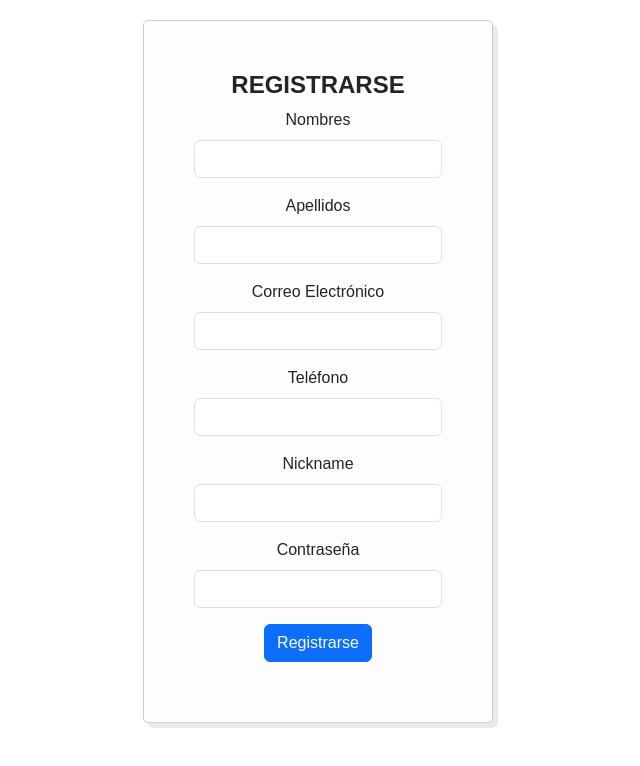
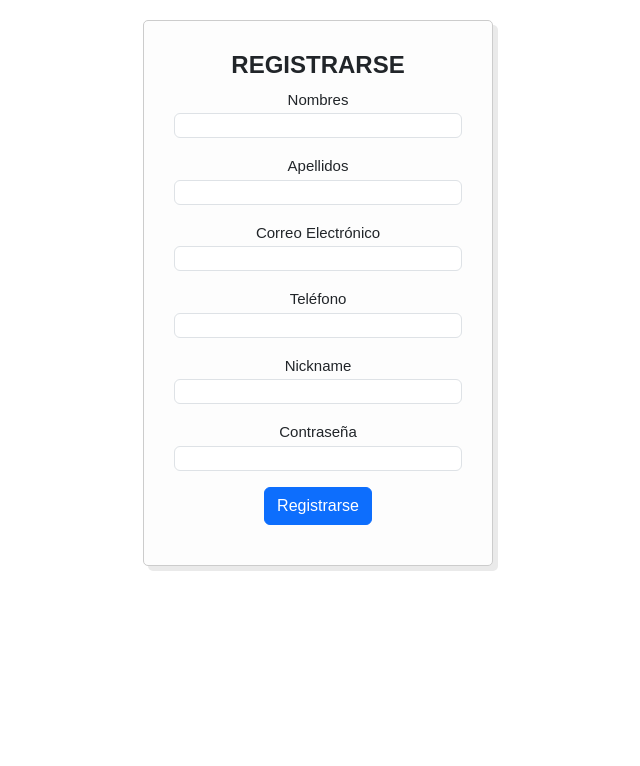
Before and after one commit to mikerb95/talento_tech_proyecto_final, a website: page public/registrar.html in a window 1280 px wide. Shown: the whole page, without its empty margins (322-962 px from the left). Drawn offline with nearby package versions, Linux system fonts and the light colour scheme.

Commit message:
se agregan los estilos a resgistrar.html a traves del archivo registrar.css

```diff
--- a/public/css/registrar.css
+++ b/public/css/registrar.css
@@ -0,0 +1,50 @@
+/* reset de CSS inicio - eliminas las características predeterminadas sobre navegadores */
+* {
+    margin: 0;
+    padding: 0;
+    box-sizing: border-box;
+  }
+/* reset de CSS fin */
+/* inicio de estilos sección index.html */
+
+body {
+    font-family: Arial, sans-serif;
+    padding: 20px;
+}
+/* fin de estilos  index.html*/
+
+/* sección inicio */
+
+.registro{
+  background-color: #fdfdfd;
+  margin: auto;
+  width: 350px;
+  text-align: center;
+  padding: 30px;
+  border-radius: 5px;
+  box-shadow: 5px 5px 0 #cccccc6b;
+  border: solid 1px #cccccc;
+}
+
+/* seccion de p inicio  */
+
+h4{
+  font-weight: bold;
+}
+
+/* seccion de label*/
+.mb-3 label{
+    font-size: 15px;
+    margin-bottom: 2px;
+}
+
+/* seccion de input*/
+.mb-3 input{
+    height: 25px;
+}
+
+/* seccion boton */
+
+button{
+  margin-bottom: 10px;
+}
--- a/public/registrar.html
+++ b/public/registrar.html
@@ -11,11 +11,11 @@
     <link href="https://cdn.jsdelivr.net/npm/bootstrap@5.3.3/dist/css/bootstrap.min.css" rel="stylesheet" integrity="sha384-QWTKZyjpPEjISv5WaRU9OFeRpok6YctnYmDr5pNlyT2bRjXh0JMhjY6hW+ALEwIH" crossorigin="anonymous">
     <script src="https://cdn.jsdelivr.net/npm/bootstrap@5.3.3/dist/js/bootstrap.bundle.min.js" integrity="sha384-YvpcrYf0tY3lHB60NNkmXc5s9fDVZLESaAA55NDzOxhy9GkcIdslK1eN7N6jIeHz" crossorigin="anonymous"></script>
     <!-- css -->
-    <link rel="stylesheet" href="css/index.css">
+    <link rel="stylesheet" href="css/registrar.css">
 </head>
 <body>
-    <div class="inicio">
-        <form class="inicioSesion" method="POST" action="/js/registro">
+    <div class="registro">
+        <form class="registrar" method="POST" action="/js/registro">
             <h4>REGISTRARSE</h4>
             <!-- seccion de nombres -->
             <div class="mb-3">
```
